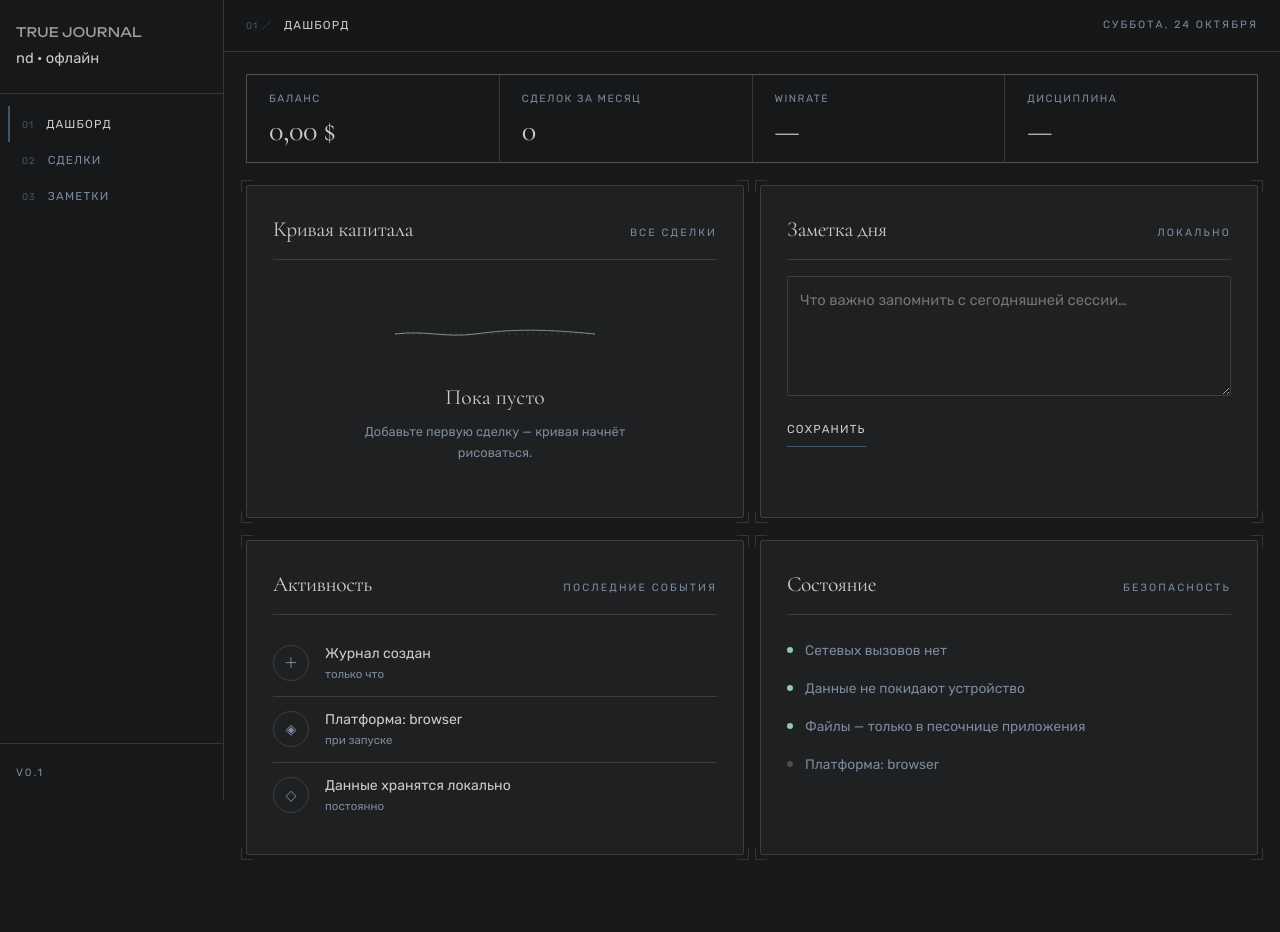
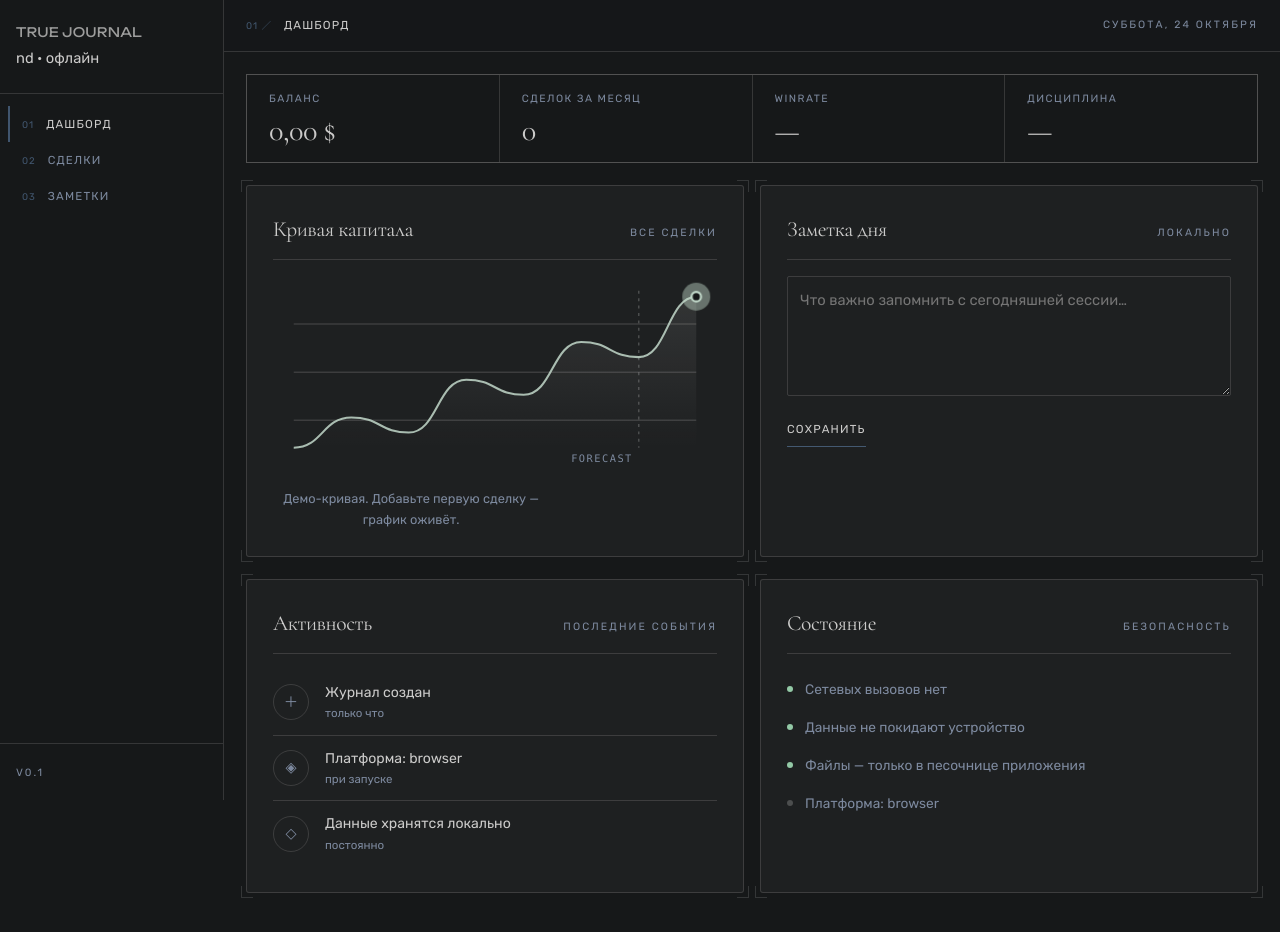
Before and after one commit to Skifak/nd_true-journal, a SvelteKit app: page / in a window 1280 px wide. Shown: the top 932 px of the page. Before the commit the page ends 899 px from the top, so only its background shows below. Built offline with nearby package versions, Linux system fonts and the light colour scheme.

Commit message:
feat: EquityChart — SVG-заглушка графика в стиле nf-diagram/nf-chart (сетка, градиент, рисующаяся линия, FORECAST, пульс)

```diff
--- /dev/null
+++ b/src/lib/components/EquityChart.svelte
@@ -0,0 +1,123 @@
+<script>
+	/**
+	 * Заглушка графика в стиле nf-diagram/nf-chart (ink-orbit-saas-template).
+	 * Позже заменяется реальными данными: props values → массив чисел.
+	 * @type {{values?: number[], title?: string}}
+	 */
+	let { values = [22, 26, 24, 31, 29, 36, 34, 42], title = 'Кривая капитала' } = $props();
+
+	const W = 300;
+	const H = 130;
+	const PAD = 14;
+	const forecastFrom = 6; // индекс, с которого пунктир «FORECAST»
+
+	// Пересчёт значений в точки (как zn() в оригинале: сглаживание C-кривыми)
+	const geometry = $derived.by(() => {
+		const vals = values.length > 1 ? values : [1, 2];
+		const n = vals.length;
+		const min = Math.min(...vals);
+		const range = Math.max(...vals) - min || 1;
+		const pts = vals.map((v, i) => [
+			PAD + (n < 2 ? 0 : (i / (n - 1)) * (W - PAD * 2)),
+			H - PAD - ((v - min) / range) * (H - PAD * 2)
+		]);
+		let line = '';
+		pts.forEach(([x, y], i) => {
+			if (i === 0) {
+				line = `M${x.toFixed(1)},${y.toFixed(1)}`;
+				return;
+			}
+			const [px, py] = pts[i - 1];
+			const mx = (px + x) / 2;
+			line += ` C${mx.toFixed(1)},${py.toFixed(1)} ${mx.toFixed(1)},${y.toFixed(1)} ${x.toFixed(1)},${y.toFixed(1)}`;
+		});
+		const area =
+			n > 0
+				? `${line} L${pts[n - 1][0].toFixed(1)},${H - PAD} L${pts[0][0].toFixed(1)},${H - PAD} Z`
+				: '';
+		return { line, area, pts };
+	});
+
+	const uid = $props.id();
+	const last = $derived(geometry.pts[geometry.pts.length - 1]);
+	const fcX = $derived(geometry.pts[Math.min(forecastFrom, geometry.pts.length - 1)][0]);
+</script>
+
+<svg class="diagram chart" viewBox="0 0 {W} {H + 6}" role="img" aria-label={title}>
+	<defs>
+		<linearGradient id="{uid}-area" x1="0" y1="0" x2="0" y2="1">
+			<stop offset="0" stop-color="var(--ink)" stop-opacity=".12" />
+			<stop offset="1" stop-color="var(--ink)" stop-opacity="0" />
+		</linearGradient>
+	</defs>
+
+	<!-- Сеточные линии 25/50/75% -->
+	{#each [0.25, 0.5, 0.75] as f}
+		<line x1={PAD} x2={W - PAD} y1={H * f} y2={H * f} stroke="var(--line)" />
+	{/each}
+
+	<path d={geometry.area} fill="url(#{uid}-area)" />
+	<path d={geometry.line} fill="none" stroke="var(--sage)" stroke-width="1.4" pathLength="1" class="line-draw" opacity=".85" />
+
+	<!-- Пунктир прогноза -->
+	<line x1={fcX} x2={fcX} y1="10" y2={H - PAD} stroke="var(--line-strong)" stroke-dasharray="2 3" />
+	<text x={fcX - 4} y={H - 4} text-anchor="end" font-size="7" fill="var(--ink-muted)" font-family="var(--font-mono)" letter-spacing="1">FORECAST</text>
+
+	<!-- Пульсирующая точка на последнем значении -->
+	{#if last}
+		<circle cx={last[0]} cy={last[1]} r="7" fill="var(--sage)" opacity=".15" class="glow" />
+	{/if}
+	{#if last}
+		<circle cx={last[0]} cy={last[1]} r="3.2" fill="var(--bg)" stroke="var(--sage)" stroke-width="1.5" />
+	{/if}
+</svg>
+
+<style>
+	.diagram {
+		width: 100%;
+		height: auto;
+		overflow: visible;
+	}
+	.chart {
+		cursor: crosshair;
+	}
+	.line-draw {
+		stroke-dasharray: 1;
+		stroke-dashoffset: 1;
+		transition: stroke-dashoffset 1.8s cubic-bezier(0.4, 0.1, 0.2, 1);
+	}
+	svg {
+		view-transition-name: none;
+	}
+	svg:hover .line-draw,
+	.panel:hover .line-draw {
+		/* перерисовка при появлении; в Svelte компонент монтируется заново — анимация играется на mount */
+	}
+	.line-draw {
+		animation: line-in 1.8s cubic-bezier(0.4, 0.1, 0.2, 1) forwards;
+	}
+	@keyframes line-in {
+		from {
+			stroke-dashoffset: 1;
+		}
+		to {
+			stroke-dashoffset: 0;
+		}
+	}
+	.glow {
+		animation: pulse 2s ease-in-out infinite;
+		transform-box: fill-box;
+		transform-origin: center;
+	}
+	@keyframes pulse {
+		0%,
+		100% {
+			opacity: 1;
+			transform: scale(1);
+		}
+		50% {
+			opacity: 0.45;
+			transform: scale(1.35);
+		}
+	}
+</style>
--- a/src/routes/+page.svelte
+++ b/src/routes/+page.svelte
@@ -1,6 +1,7 @@
 <script>
 	import { detectPlatform, isTauri } from '#lib/platform/index.js';
 	import { namespaced } from '#lib/storage/local.js';
+	import EquityChart from '#lib/components/EquityChart.svelte';
 
 	const app = namespaced('ndtj:app:');
 
@@ -50,14 +51,8 @@
 			<h2 class="panel-title">Кривая капитала</h2>
 			<span class="eyebrow">все сделки</span>
 		</div>
-		<div class="empty">
-			<svg viewBox="0 0 200 60" class="spark" aria-hidden="true">
-				<line x1="0" y1="30" x2="200" y2="30" stroke="var(--line)" stroke-dasharray="2 4" />
-				<path d="M0 30 C 30 26, 50 34, 80 30 S 140 24, 200 30" fill="none" stroke="var(--sage)" stroke-width="1" opacity="0.6" />
-			</svg>
-			<p class="empty-title">Пока пусто</p>
-			<p class="empty-desc">Добавьте первую сделку — кривая начнёт рисоваться.</p>
-		</div>
+		<EquityChart />
+		<p class="empty-desc" style="text-align:center; margin: var(--sp-sm) 0 0;">Демо-кривая. Добавьте первую сделку — график оживёт.</p>
 	</div>
 
 	<!-- Заметка дня -->
```
